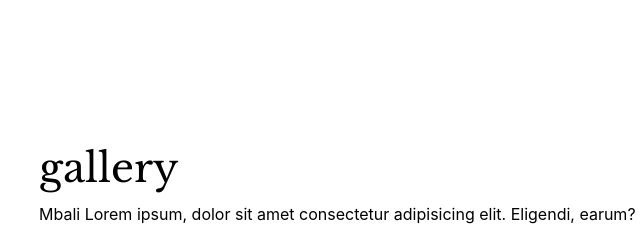
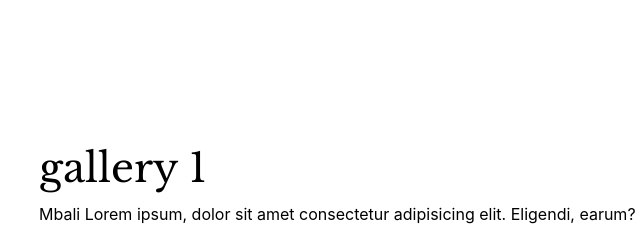
Before and after one commit to swssr/givers, a plain HTML site: page gallery.html in a window 1280 px wide. Shown: the top 243 px of the page, 50-690 px from the left. Drawn offline with nearby package versions, Linux system fonts and the light colour scheme; grey boxes are pictures that could not be loaded; a web font is replaced by a local one.

Commit message:
Change Galary head

```diff
--- a/gallery.html
+++ b/gallery.html
@@ -29,7 +29,7 @@
   <div class="gallery-bg"></div>
   <main class="main main--gallery">
     <section class="container ">
-      <h1 class="sect__head">gallery</h1>
+      <h1 class="sect__head">gallery 1</h1>
       <p class="sect__body"> Mbali Lorem ipsum, dolor sit amet consectetur adipisicing elit. Eligendi, earum?</p>
       <div id="sliderrr" class="carousel slide" data-ride="carousel">
           <div class="carousel-inner">
```
